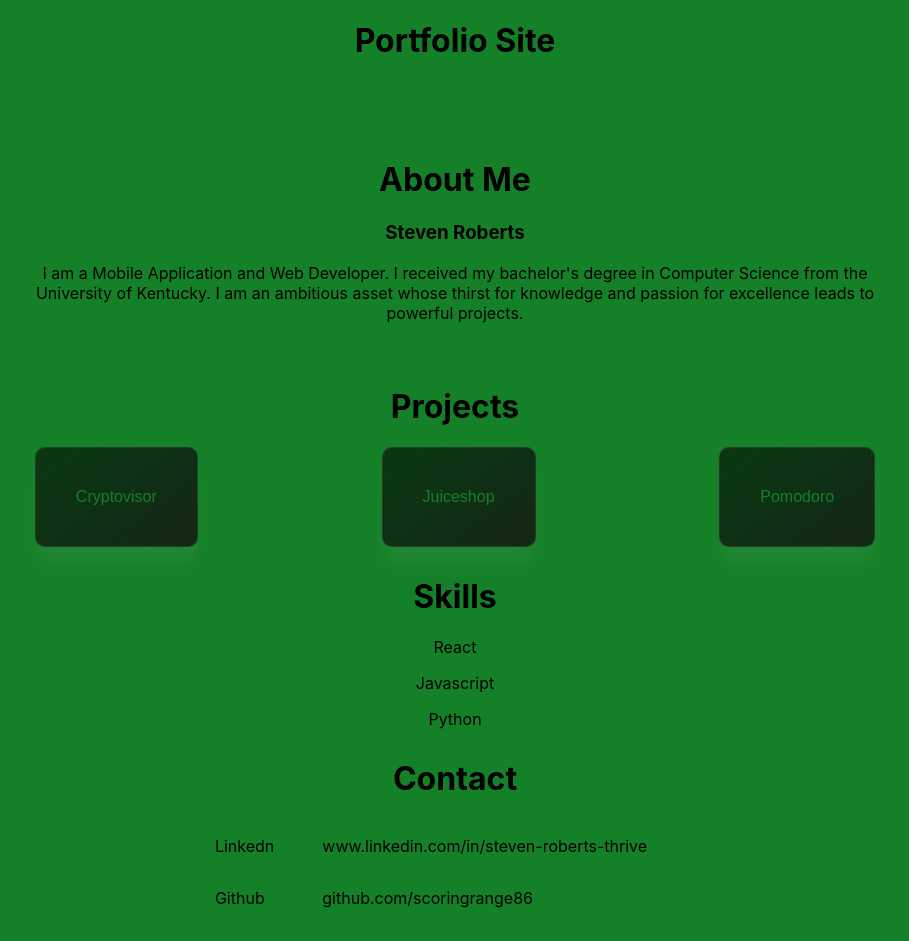
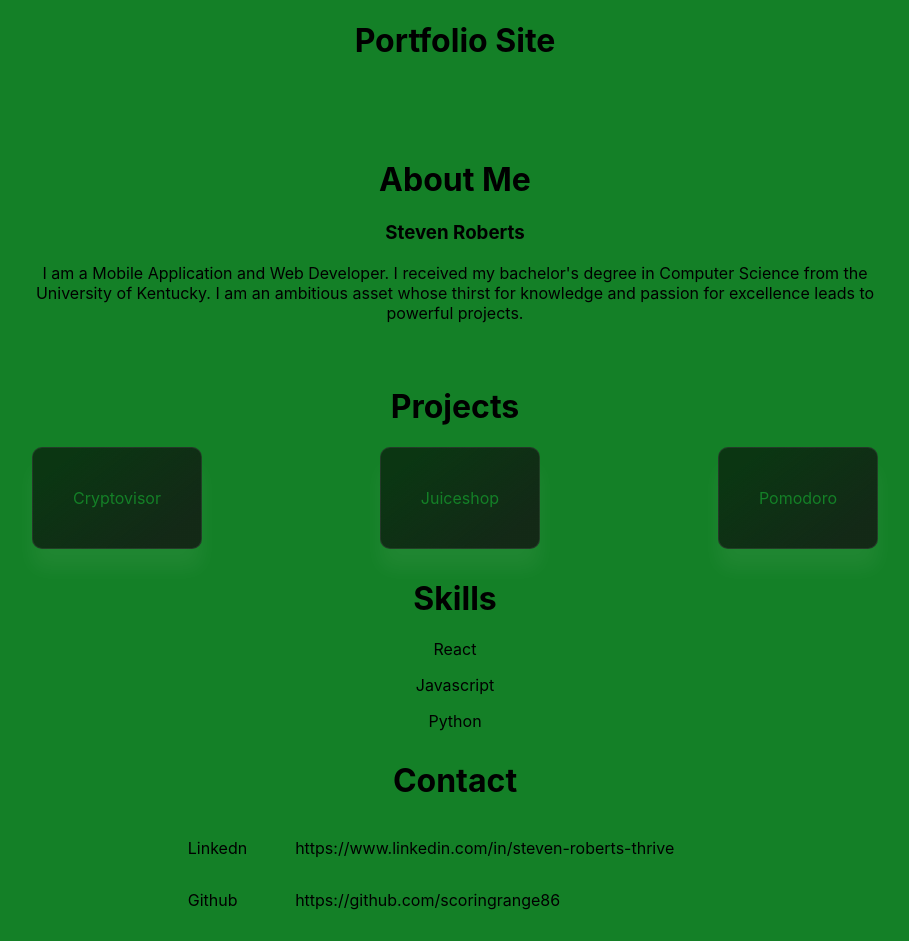
Before and after one commit to scoringrange86/portfolio, a React (Create React App) app: page / in a window 1280 px wide. Shown: the top 941 px of the page, without its empty margins (185-1094 px from the left). Built offline with nearby package versions, Linux system fonts and the light colour scheme.

Commit message:
Added external links

```diff
--- a/package.json
+++ b/package.json
@@ -1,5 +1,6 @@
 {
   "name": "portfolio-react",
+  "homepage": "https://scoringrange86.github.io/portfolio/",
   "version": "0.1.0",
   "private": true,
   "dependencies": {
@@ -8,6 +9,7 @@
     "@testing-library/user-event": "^13.5.0",
     "react": "^18.2.0",
     "react-dom": "^18.2.0",
+    "react-router-dom": "^6.9.0",
     "react-scripts": "5.0.1",
     "web-vitals": "^2.1.4"
   },
@@ -15,7 +17,9 @@
     "start": "react-scripts start",
     "build": "react-scripts build",
     "test": "react-scripts test",
-    "eject": "react-scripts eject"
+    "eject": "react-scripts eject",
+    "predeploy": "npm run build",
+    "deploy": "gh-pages -d build"
   },
   "eslintConfig": {
     "extends": [
--- a/src/App.js
+++ b/src/App.js
@@ -5,10 +5,12 @@ import Skills from './components/Skills';
 import AboutMe from './components/AboutMe';
 import Contact from './components/Contact';
 import Footer from './components/Footer';
+import {BrowserRouter} from 'react-router-dom'
 
 
 function App() {
   return (
+    // <BrowserRouter>
     <div className="App">
       <header>
       <h1> Portfolio Site </h1>
@@ -29,6 +31,7 @@ function App() {
         </main>
         <Footer/>
     </div>
+    // </BrowserRouter>
   );
 }
 
--- a/src/components/Contact.js
+++ b/src/components/Contact.js
@@ -9,16 +9,12 @@ import './Contact.css'
 
 function Contact() {
 
-    // let contacts = [
-    //     { type: "LinkedIn", icon: "icon", link: "link" },
-    //     { type: "Github", icon: "icon", link: "github.com/scoringrange86" },
-    //     { type: "Email", icon: "icon", link: "scoringrange86@gmail.com" }
 
-    //
-    // ];
+    let contacts = [ { name: "Linkedn", path: "https://www.linkedin.com/in/steven-roberts-thrive"},
+                        { name: "Github", path: "https://github.com/scoringrange86"},
+                         {name: "Email", path: "mailto:scoringrange86@gmail.com"}
+                    ]
 
-    // let contactNames = ["Linkedn", "Github", "Email"];
-    let contacts = [ ["Linkedn","www.linkedin.com/in/steven-roberts-thrive"],["Github", "github.com/scoringrange86"], ["Email","scoringrange86@gmail.com"]]
 
     return (
         <div className="contact-wrapper">
@@ -27,22 +23,29 @@ function Contact() {
                 <div className="contact-content">
                 {
                     contacts.map((contact) => (
-                        <div className="contact-item" key={contact[0]}>
-                            <a href={contact[1]}>
-                                <p>{contact[0]}</p>
+                            <a
+                            className="contact-item"
+                             key={contact.name}
+                            href={contact.path}
+                            rel="noreferrer"
+                            target="_blank">
+                                <p>{contact.name}</p>
                             </a>
-                        </div>
                     ))
                 }
                 </div>
                 <div className="contact-content">
                 {
-                    contacts.map((contact) => (
-                        <div className="contact-item" key={contact[1]}>
-                            <a href={contact[1]}>
-                                <p>{contact[1]}</p>
+                    contacts.map((actualLink) => (
+                            <a
+                            className="contact-item"
+                            key={actualLink.path}
+                            href={actualLink.path}
+                            rel="noreferrer"
+                                target="_blank"
+                            >
+                                <p>{actualLink.path}</p>
                             </a>
-                        </div>
                     ))
                 }
                 </div>
--- a/src/components/Projects.js
+++ b/src/components/Projects.js
@@ -1,7 +1,13 @@
 import "./Projects.css"
+import {Link} from "react-router-dom"
 
 function Projects () {
-    let projects = ['Cryptovisor', 'Juiceshop', 'Pomodoro']
+    let projects = [
+                    { name: 'Cryptovisor', path: "https://scoringrange86.github.io/cryptovisor-frontend/"},
+                    { name: 'Juiceshop', path: "https://scoringrange86.github.io/juiceshop-frontend/"},
+                    {name: 'Pomodoro', path: "https://scoringrange86.github.io/cryptovisor-frontend/"}
+                    ]
+                    // key={project.name}
 
     return (
         <div className="projects-wrapper">
@@ -9,7 +15,12 @@ function Projects () {
             <div className="projects-content-wrapper">
             {
                 projects.map( (project) => (
-                    <button className="project-item" key={project} href="">{project}</button>
+                    <a className="project-item"
+                    key={project.name}
+                    href= {project.path}
+                    target="_blank">
+                        {project.name}
+                        </a>
                 ))
             }
             </div>
```
Also changed, not shown: 1 other file (tests, documents, lock files or other folders).
